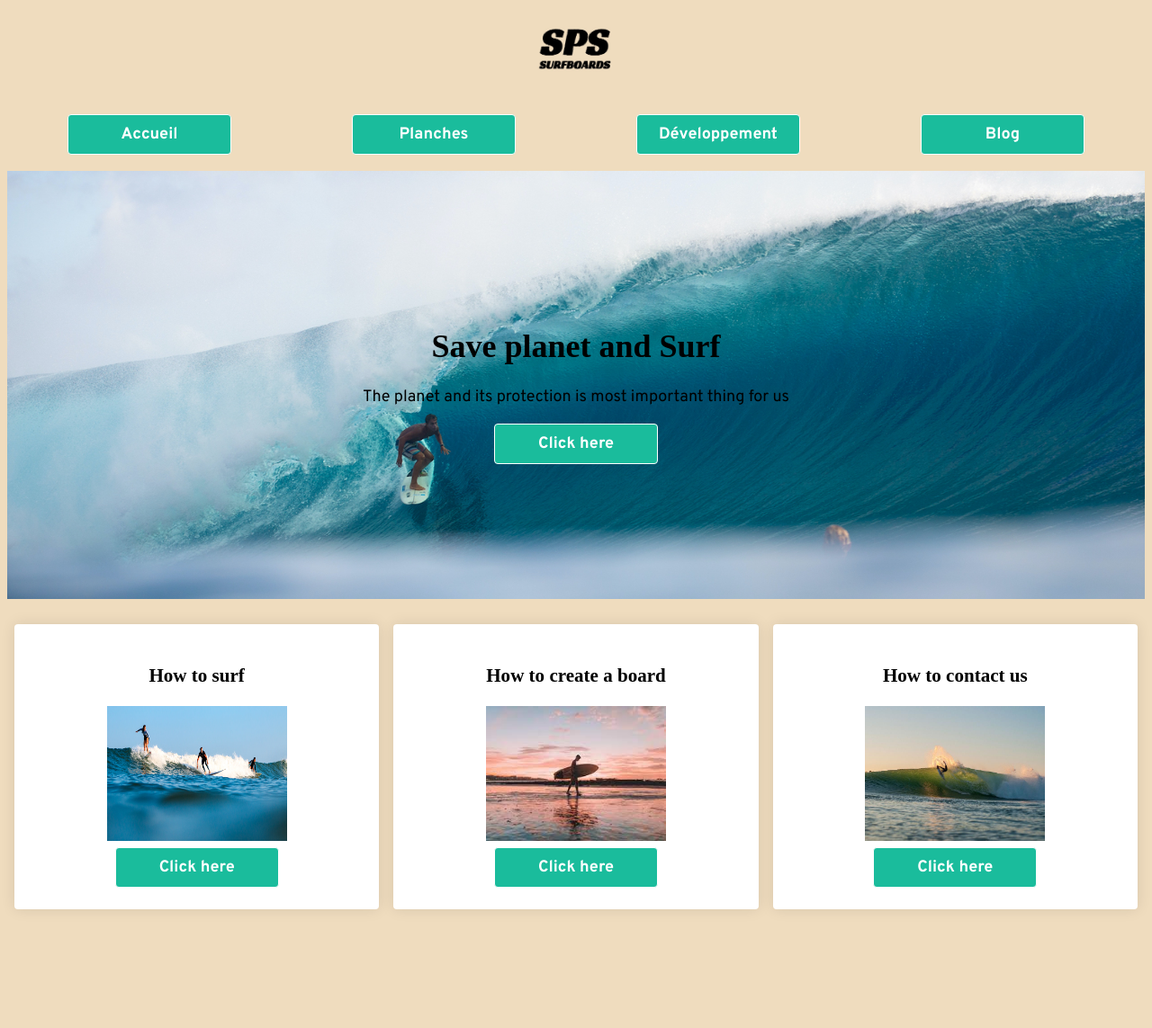
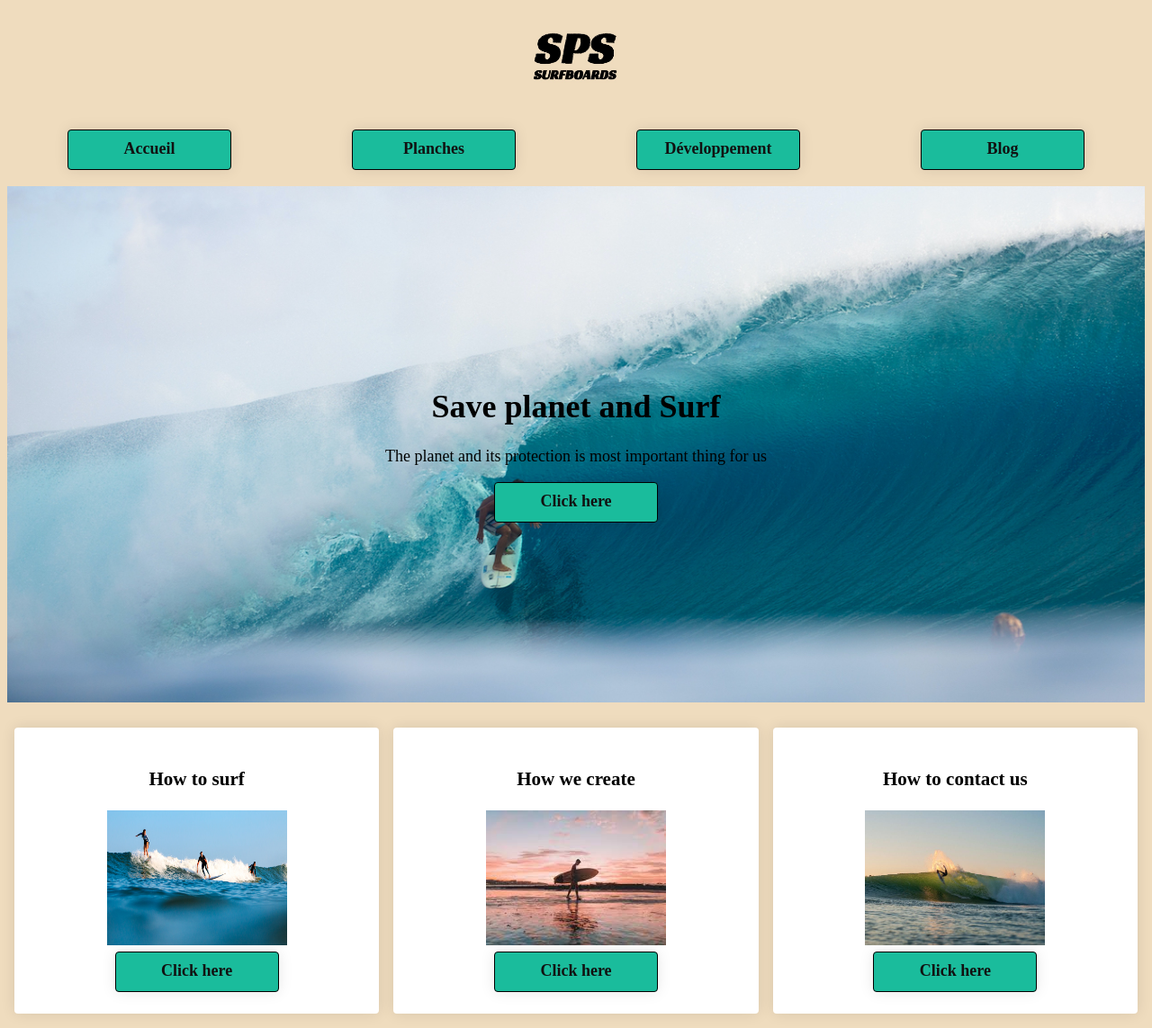
Before and after one commit to leonecome/landing, a plain HTML site: page index.html in a window 1280 px wide. Shown: the part 5-1148 px from the top of the page at 90% size. Before the commit the page ends 1032 px from the top, so only its background shows below. Drawn offline with Linux system fonts and the light colour scheme; a web font is replaced by a local one.

Commit message:
Add files via upload

```diff
--- a/index.html
+++ b/index.html
@@ -15,44 +15,58 @@
       <img src="images/SPS logo.jpg" class="logo">
     </div>
     <nav>
-      <div class="colonne">
       <ul id="menu">
         <li>
+          <div class="btn">
             <a href="">Accueil</a>
+          </div>
         </li>
         <li>
+          <div class="btn">
             <a href="">Planches</a>
+          </div>
         </li>
         <li>
+          <div class="btn">
             <a href="">Développement</a>
+          </div>
         </li>
         <li>
+          <div class="btn">
             <a href="">Blog</a>
+          </div>
         </li>
       </ul>
-    </div>
     </nav>
   </header>
   <div id="First">
     <h1>Save planet and Surf</h1>
       <p>The planet and its protection is most important thing for us</p>
+      <div class="btn">
         <a href="https://www.youtube.com/" class="bouton" title="Viens la sale chien">Click here</a>
+      </div>
   </div>
 <div id="container">
       <div class="element">
           <h3>How to surf</h3>
           <img src="images/Surf 2.jpg">
+          <div class="btn">
             <a href="">Click here</a>
           </div>
+      </div>
       <div class="element">
-          <h3>How to create a board</h3>
+          <h3>How we create</h3>
           <img src="images/Surf 3.jfif">
+          <div class="btn">
             <a href="">Click here</a>
+          </div>
       </div>
       <div class="element">
           <h3>How to contact us</h3>
           <img src="images/Surf 4.jpg">
+          <div class="btn">
             <a href="">Click here</a>
+          </div>
 
       </div>
 </div>
--- a/style.css
+++ b/style.css
@@ -6,24 +6,22 @@ body {
 
 }
 
-h1, h2, h3 {
+h1, h2, h3, p {
   font-family: Chivo;
 }
 
 a {
-  color: #1A48E3;
+  font-family: Chivo;
+  color: #111;
   margin: auto;
   font-weight: bold;
   text-decoration: none;
   transition: .3s;
 }
 
-a:hover {
-  color: #CE2FAE;
-}
 .logo {
   display: block;
-  width: 150px;
+  width: 175px;
   margin-left: auto;
   margin-right: auto;
 }
@@ -37,55 +35,35 @@ a:hover {
     list-style-type: none ;       /* Suppression des puces */
 
 }
-#menu a {
-    display:block;                /* Transformation en block */
-    width: 160px;             /* Largeur minimale des liens */
+.btn {
+    display: inline-block;
+    min-width: 160px;                   /* Largeur minimale des liens */
 
-    margin: 0,5rem;               /* Marges externes */
-    padding: 10px 10px;            /* Marges internes */
-    text-align: center;           /* Centrage du texte */
-    background-color: #1ABC9C;    /* Arrière-plan */
-    color: #fff;                  /* Couleur du texte */
-    border: 1px solid #fff;       /* Ajout d'une bordure */
-    border-radius: 4px;           /* Arrondis des bordures */
-
-    transition: all 1s ;          /* Ajout des effets de transition */
+    margin: 0,5rem;                     /* Marges externes */
+    padding: 10px 10px;                 /* Marges internes */
+    text-align: center;                 /* Centrage du texte */
+    background-color: #1ABC9C;          /* Arrière-plan */
+    color: #000;                        /* Couleur du texte */
+    border: 1px solid #000;             /* Ajout d'une bordure */
+    border-radius: 4px;                 /* Arrondis des bordures */
+    transition: all 1s ;                /* Ajout des effets de transition */
+    box-shadow: 0 0 16px rgb(0 0 0 / 10%);  /*ajout d'ombrage*/
 }
-
-#menu a.actif {
-    background-color: #000 ;
-    color: #1ABC9C ;
-    border-color: #1ABC9C ;
-}
-#menu a:hover,
-#menu a:hover.actif{
+.btn:hover {
     background-color: #ed2794;
     color: #ffe843;
-    border-color: #ffe843;
+    border-color: #000;
 }
 
 #First {
+
   background-image: url(images/Surf.jpg);
   background-size: cover;
-  padding: 150px 0;
+  padding: 200px 0;
   margin-top: 20px 0;
   text-align: center;
 }
 
-#First a{
-
-  display:block;                /* Transformation en block */
-    width: 160px;               /*Largeur*/
-    margin: 0,5rem;             /* Marges externes */
-    padding: 10px 10px;       /* Marges internes */
-    text-align: center;         /* Centrage du texte */
-    background-color: #1ABC9C;  /* Arrière-plan */
-    color: #fff;                /* Couleur du texte */
-    border: 1px solid #fff;     /* Ajout d'une bordure */
-    border-radius: 4px;         /* Arrondis des bordures */
-
-    transition: all 1s ;        /* Ajout des effets de transition */
-}
 
 #container {
   margin-top: 20px;
@@ -108,17 +86,3 @@ a:hover {
   height: 150px;
   background-position: center;
 }
-
-.element a {
-  display:block;                /* Transformation en block */
-    width: 160px;               /*Largeur*/
-    margin: 0,5rem;             /* Marges externes */
-    padding: 10px 10px;       /* Marges internes */
-    text-align: center;         /* Centrage du texte */
-    background-color: #1ABC9C;  /* Arrière-plan */
-    color: #fff;                /* Couleur du texte */
-    border: 1px solid #fff;     /* Ajout d'une bordure */
-    border-radius: 4px;         /* Arrondis des bordures */
-
-    transition: all 1s ;        /* Ajout des effets de transition */
-}
```
Lines whose indentation alone changed are shown as unchanged.
